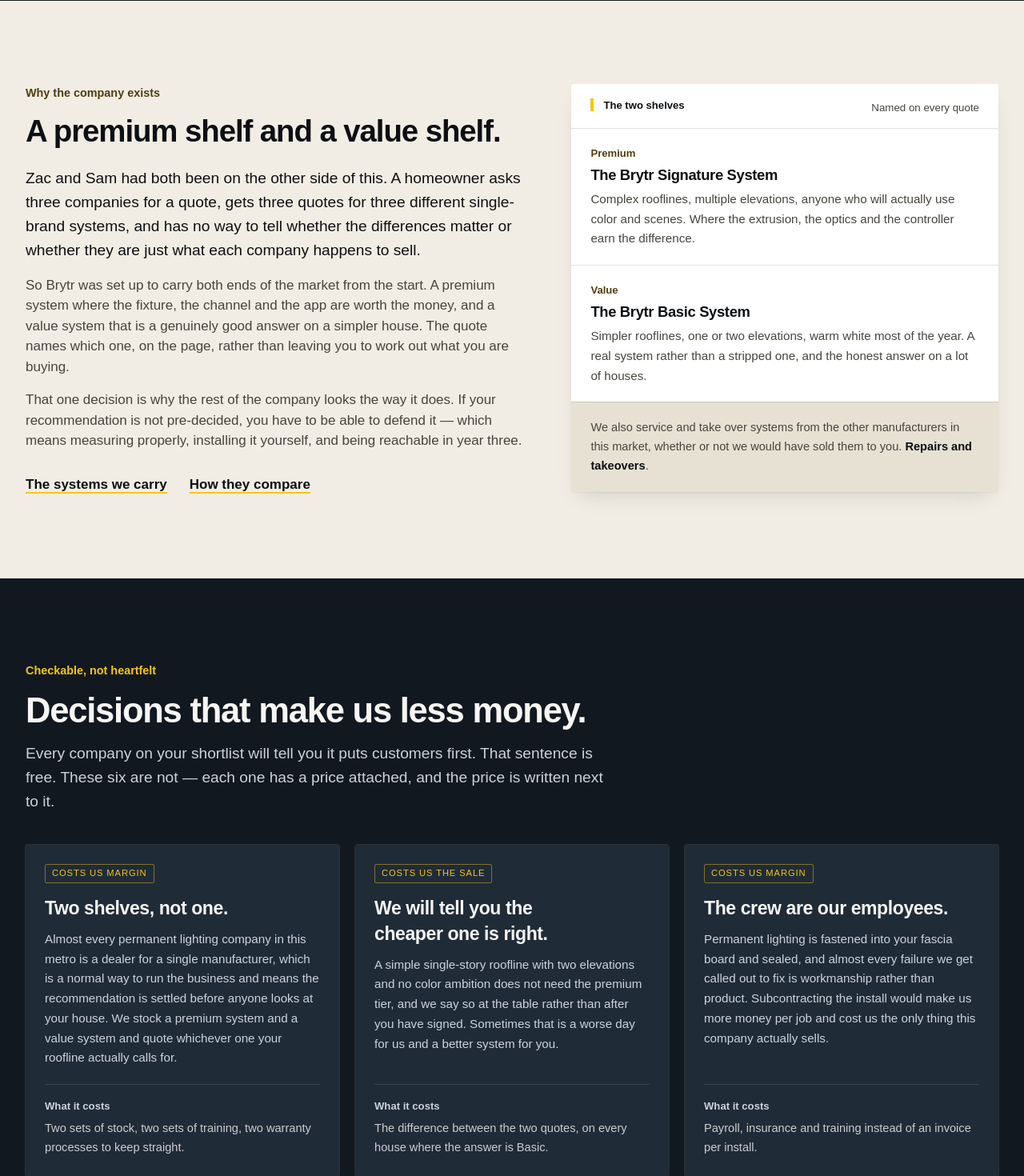
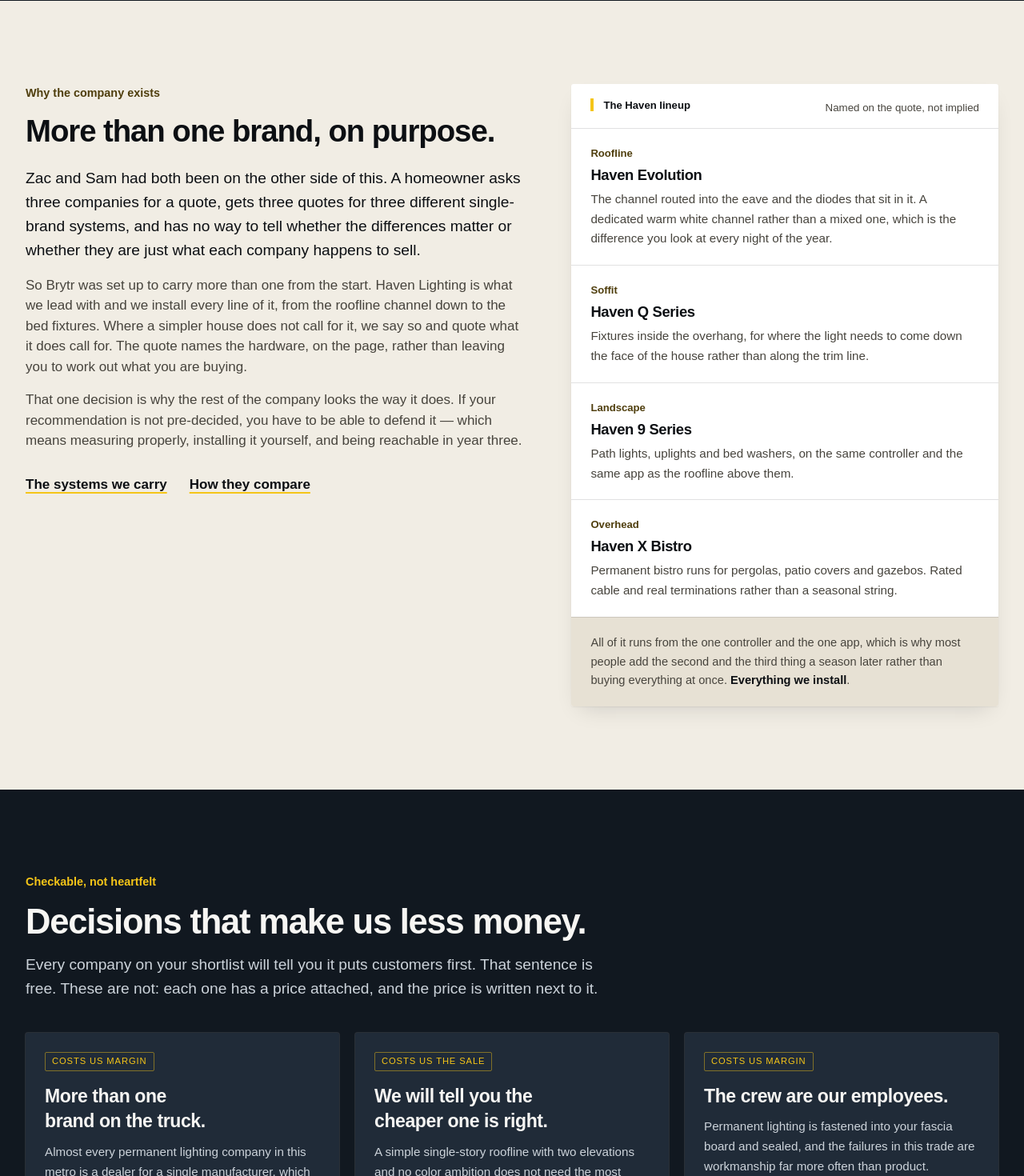
Before and after one commit to kvelasquez315/brytr-site, a Next.js app: page /about in a window 1280 px wide. Shown: the part 880-2350 px from the top of the page at 80% size. Built offline with nearby package versions, Linux system fonts and the light colour scheme; a web font is replaced by a local one.

Commit message:
Upload: page.tsx

```diff
--- a/app/about/page.tsx
+++ b/app/about/page.tsx
@@ -28,7 +28,7 @@
  * page with no faces. Portraits are on the shot list; when they land, these become photos
  * and the layout does not move.
  *
- * Archetype: home hero → thesis split with the two shelves → six-card cost ledger →
+ * Archetype: home hero → thesis split with the Haven lineup → six-card cost ledger →
  * founder two-up → sourced numbers band. Closer: one, the phone band.
  */
 
@@ -37,31 +37,31 @@
    * /contact. The brand is already in the title, so the template would repeat it. */
   title: { absolute: "About Brytr Co | Family Owned, Omaha" },
   description:
-    "Brytr Co is Zac Van Buren and Sam Greguska: two lighting tiers instead of one, W2 crews instead of subcontractors, and service on systems we did not sell. Permanent outdoor lighting across the Omaha metro.",
+    "Brytr Co is Zac Van Buren and Sam Greguska: the whole Haven line rather than one piece of it, W2 crews instead of subcontractors, and more than one brand on the truck. Permanent outdoor lighting across the Omaha metro.",
   alternates: { canonical: "/about" },
 };
 const trail = [{ name: "Home", href: "/" }, { name: "About", href: "/about" }];
 
-/* THE CENTERPIECE. Four structural decisions, each one costing something specific. The
+/* THE CENTERPIECE. Structural decisions, each one costing something specific. The
  * chip is the taxonomy — margin, time, or the sale itself — because "we put customers
  * first" is a sentence and "this one costs us the sale" is a fact you can check. */
 const costs: { chip: string; h: string; p: string; cost: string }[] = [
   {
     chip: "Costs us margin",
-    h: "Two shelves, not one.",
-    p: "Almost every permanent lighting company in this metro is a dealer for a single manufacturer, which is a normal way to run the business and means the recommendation is settled before anyone looks at your house. We stock a premium system and a value system and quote whichever one your roofline actually calls for.",
+    h: "More than one brand on the truck.",
+    p: "Almost every permanent lighting company in this metro is a dealer for a single manufacturer, which is a normal way to run the business and means the recommendation is settled before anyone looks at your house. We lead with Haven, we install every line of it, and where a house does not call for it we say so and quote what it does.",
     cost: "Two sets of stock, two sets of training, two warranty processes to keep straight.",
   },
   {
     chip: "Costs us the sale",
     h: "We will tell you the cheaper one is right.",
-    p: "A simple single-story roofline with two elevations and no color ambition does not need the premium tier, and we say so at the table rather than after you have signed. Sometimes that is a worse day for us and a better system for you.",
-    cost: "The difference between the two quotes, on every house where the answer is Basic.",
+    p: "A simple single-story roofline with two elevations and no color ambition does not need the most expensive hardware we carry, and we say so at the table rather than after you have signed. Sometimes that is a worse day for us and a better system for you.",
+    cost: "The difference between the two quotes, on every house where the cheaper answer is the right one.",
   },
   {
     chip: "Costs us margin",
     h: "The crew are our employees.",
-    p: "Permanent lighting is fastened into your fascia board and sealed, and almost every failure we get called out to fix is workmanship rather than product. Subcontracting the install would make us more money per job and cost us the only thing this company actually sells.",
+    p: "Permanent lighting is fastened into your fascia board and sealed, and the failures in this trade are workmanship far more often than product. Subcontracting the install would make us more money per job and cost us the only thing this company actually sells.",
     cost: "Payroll, insurance and training instead of an invoice per install.",
   },
   {
@@ -76,12 +76,6 @@
     p: "The number on your quote is the number next month. There is no signing bonus, no discount for deciding tonight, and if you go quiet after the visit, so do we. Every one of those is a tool that measurably increases close rate and every one of them is a tool we do not use.",
     cost: "Deals that would have closed under pressure, and do not.",
   },
-  {
-    chip: "Costs us margin",
-    h: "We service other people's systems.",
-    p: "If a previous installer has stopped answering the phone we will take the system over, including brands we would never have sold you. It is the least profitable work we do and it is how a fair number of our customers first meet us.",
-    cost: "Diagnostic time on hardware we have no relationship with and no margin on.",
-  },
 ];
 
 export default function About() {
@@ -95,7 +89,7 @@
         objectPosition="50% 42%"
         eyebrow="About Brytr"
         h1="Built by the two people who show up on the roof."
-        lede="Brytr exists because every permanent lighting quote in this metro came from somebody selling exactly one brand and calling it the only good option. We carry two, run our own crews, and take over work we did not sell."
+        lede="Brytr exists because every permanent lighting quote in this metro came from somebody selling exactly one brand and calling it the only good option. We carry two and we run our own crews, from the measure to the handover."
         trail={trail}
         footnote={
           <>
@@ -112,7 +106,7 @@
           <div>
             <p className="eyebrow">Why the company exists</p>
             <h2 className="mt-4 text-[clamp(1.75rem,3vw,2.5rem)] leading-[1.06] text-foreground">
-              A premium shelf and a value shelf.
+              More than one brand, on purpose.
             </h2>
             <div className="prose-body mt-6 space-y-4">
               <p className="text-lg text-foreground">
@@ -122,10 +116,11 @@
                 happens to sell.
               </p>
               <p className="text-base text-muted-foreground">
-                So Brytr was set up to carry both ends of the market from the start. A premium system
-                where the fixture, the channel and the app are worth the money, and a value system that
-                is a genuinely good answer on a simpler house. The quote names which one, on the page,
-                rather than leaving you to work out what you are buying.
+                So Brytr was set up to carry more than one from the start. Haven Lighting is what we
+                lead with and we install every line of it, from the roofline channel down to the bed
+                fixtures. Where a simpler house does not call for it, we say so and quote what it does
+                call for. The quote names the hardware, on the page, rather than leaving you to work
+                out what you are buying.
               </p>
               <p className="text-base text-muted-foreground">
                 That one decision is why the rest of the company looks the way it does. If your
@@ -143,21 +138,31 @@
             <div className="flex flex-wrap items-baseline justify-between gap-3 border-b border-border px-6 py-4">
               <p className="label flex items-center gap-3 text-foreground">
                 <span className="block h-4 w-1 bg-accent" aria-hidden />
-                The two shelves
+                The Haven lineup
               </p>
-              <p className="text-xs text-muted-foreground">Named on every quote</p>
+              <p className="text-xs text-muted-foreground">Named on the quote, not implied</p>
             </div>
             <ul className="divide-y divide-border">
               {[
                 {
-                  t: "The Brytr Signature System",
-                  s: "Premium",
-                  when: "Complex rooflines, multiple elevations, anyone who will actually use color and scenes. Where the extrusion, the optics and the controller earn the difference.",
+                  t: "Haven Evolution",
+                  s: "Roofline",
+                  when: "The channel routed into the eave and the diodes that sit in it. A dedicated warm white channel rather than a mixed one, which is the difference you look at every night of the year.",
                 },
                 {
-                  t: "The Brytr Basic System",
-                  s: "Value",
-                  when: "Simpler rooflines, one or two elevations, warm white most of the year. A real system rather than a stripped one, and the honest answer on a lot of houses.",
+                  t: "Haven Q Series",
+                  s: "Soffit",
+                  when: "Fixtures inside the overhang, for where the light needs to come down the face of the house rather than along the trim line.",
+                },
+                {
+                  t: "Haven 9 Series",
+                  s: "Landscape",
+                  when: "Path lights, uplights and bed washers, on the same controller and the same app as the roofline above them.",
+                },
+                {
+                  t: "Haven X Bistro",
+                  s: "Overhead",
+                  when: "Permanent bistro runs for pergolas, patio covers and gazebos. Rated cable and real terminations rather than a seasonal string.",
                 },
               ].map((x) => (
                 <li key={x.t} className="px-6 py-5">
@@ -168,10 +173,10 @@
               ))}
             </ul>
             <p className="border-t border-border bg-muted px-6 py-5 text-sm leading-relaxed text-muted-foreground">
-              We also service and take over systems from the other manufacturers in this market, whether
-              or not we would have sold them to you.{" "}
-              <Link href="/services/repairs-and-service" className="font-semibold text-foreground hover:text-accent-deep">
-                Repairs and takeovers
+              All of it runs from the one controller and the one app, which is why most people add the
+              second and the third thing a season later rather than buying everything at once.{" "}
+              <Link href="/services" className="font-semibold text-foreground hover:text-accent-deep">
+                Everything we install
               </Link>.
             </p>
           </div>
@@ -187,7 +192,7 @@
             onDark
             eyebrow="Checkable, not heartfelt"
             title="Decisions that make us less money."
-            lede="Every company on your shortlist will tell you it puts customers first. That sentence is free. These six are not — each one has a price attached, and the price is written next to it."
+            lede="Every company on your shortlist will tell you it puts customers first. That sentence is free. These are not: each one has a price attached, and the price is written next to it."
           />
 
           <div className="mt-10 grid gap-5 sm:grid-cols-2 xl:grid-cols-3">
@@ -289,7 +294,7 @@
               {[
                 ["1.2M", "lights installed locally", "Brytr's own count"],
                 [reviewProof.average, `from ${reviewProof.count} reviews`, `${reviewProof.platform}, ${reviewProof.checked}`],
-                ["2", "systems stocked", "Signature and Basic"],
+                ["2", "brands stocked", "Haven and Jellyfish"],
                 ["W2", "crews, never subcontracted", "Payroll, not per-install"],
               ].map(([f, l, src]) => (
                 <div key={l}>
```
